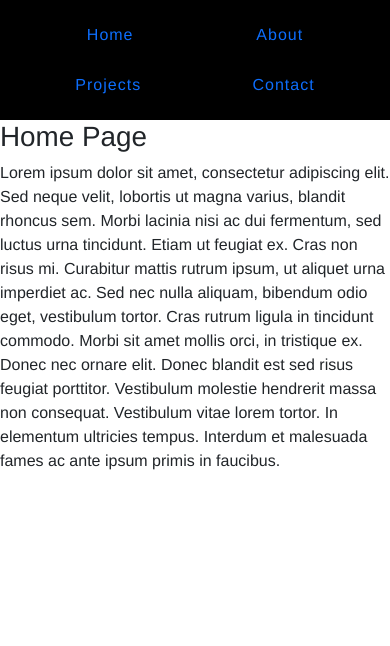
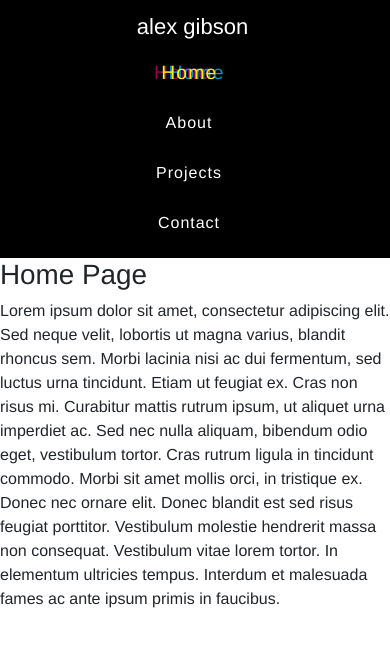
Before and after one commit to argibson02/Professional-Portfolio-React, a React (Create React App) app: page / in a window 390 px wide. Shown: the top 646 px of the page. Built offline with nearby package versions, Linux system fonts and the light colour scheme.

Commit message:
Cleaned up nav bar and transisitions. Coverted layout to bootstrap grid layout.

```diff
--- a/src/components/Nav.css
+++ b/src/components/Nav.css
@@ -15,6 +15,19 @@ nav {
     background-color: var(--bauhausBlack);
     color: var(--bauhausWhite);
 }
+
+.gibson-nav-brand {
+    align-items: center;
+    font-size: 36px;
+    padding-top: 0.5rem;
+    margin-left: 8px;
+    margin-right: 1rem;
+    text-decoration: none;
+    white-space: nowrap;
+    margin-block-start: 0px;
+    margin-block-end: 10px;
+}
+
 
 ul {
     display: flex;
@@ -35,9 +48,10 @@ li {
 }
 
 a {
-    text-decoration: none;
-    color: var(--bauhausWhite);
+    text-decoration: none !important;
+    color: var(--bauhausWhite) !important;
     letter-spacing: 1px;
+    font-size: 26px;
 }
 
 ul > li:hover {
@@ -48,9 +62,39 @@ ul > li:hover {
  li a:hover {
     transform: scale(1.15);
     text-decoration: none;
-    color: var(--bauhausYellow)
+    color: var(--bauhausYellow) !important;
+    /* transition: 30ms ease-in-out; */
+
 }
 
-.bauhausLinkActive {
+.gibson-li-active {
+    /* transition: 250ms ease-in-out; */
+    transform: scale(1.05);
+    text-shadow: 6px 0px 0px var(--bauhausBlue), -6px 0px 0px var(--bauhausRedBlur);
+}
 
+.gibson-a-active {
+    /* transition: 250ms ease-in-out; */
+    /* font-weight: 550; */
+    transform: scale(1.15);
+    color: var(--bauhausYellow) !important;
 }
+
+
+@media screen and (max-width: 768px) {
+    .gibson-nav-brand {
+        margin-left: 0px;
+        margin-right: 5px;
+        display: flex;
+        justify-content: center;
+        font-size: 22px;
+        padding-top: 0rem;
+        margin-block-end: 5px;
+    }
+    ul {
+        flex-direction: column;
+    }
+    a {
+        font-size: 16px;
+    }
+}
--- a/src/components/Nav.js
+++ b/src/components/Nav.js
@@ -11,40 +11,41 @@ const styles = {
 
 function Nav({ currentPage, handlePageChange }) {
   return (
-    <nav className="display-flex" style={styles.navbarStyle}>
-      <ul className="nav">
-        <li className="nav-item">
+    <nav className="display-flex row" style={styles.navbarStyle}>
+      <p className="gibson-nav-brand col-md-4">alex gibson</p>
+      <ul className="nav col-md-6">
+        <li className={currentPage === 'Home' ? 'nav-item gibson-li-active' : 'nav-item'}>
           <a
             href="#home"
             onClick={() => handlePageChange('Home')}
-            className={currentPage === 'Home' ? 'nav-link active' : 'nav-link'}
+            className={currentPage === 'Home' ? 'nav-link gibson-a-active' : 'nav-link'}
           >
             Home
           </a>
         </li>
-        <li className="nav-item">
+        <li className={currentPage === 'About' ? 'nav-item gibson-li-active' : 'nav-item'}>
           <a
             href="#about"
             onClick={() => handlePageChange('About')}
-            className={currentPage === 'About' ? 'nav-link active' : 'nav-link'}
+            className={currentPage === 'About' ? 'nav-link gibson-a-active' : 'nav-link'}
           >
             About
           </a>
         </li>
-        <li className="nav-item">
+        <li className={currentPage === 'Projects' ? 'nav-item gibson-li-active' : 'nav-item'}>
           <a
             href="#projects"
             onClick={() => handlePageChange('Projects')}
-            className={currentPage === 'Projects' ? 'nav-link active' : 'nav-link'}
+            className={currentPage === 'Projects' ? 'nav-link gibson-a-active' : 'nav-link'}
           >
             Projects
           </a>
         </li>
-        <li className="nav-item">
+        <li className={currentPage === 'Contact' ? 'nav-item gibson-li-active' : 'nav-item'}>
           <a
             href="#contact"
             onClick={() => handlePageChange('Contact')}
-            className={currentPage === 'Contact' ? 'nav-link active' : 'nav-link'}
+            className={currentPage === 'Contact' ? 'nav-link gibson-a-active' : 'nav-link'}
           >
             Contact
           </a>
--- a/src/components/PortfolioContainer.js
+++ b/src/components/PortfolioContainer.js
@@ -2,7 +2,7 @@ import React, { useState } from 'react';
 import Nav from './Nav';
 import Home from './pages/Home';
 import About from './pages/About';
-import Blog from './pages/Projects';
+import Projects from './pages/Projects';
 import Contact from './pages/Contact';
 
 export default function PortfolioContainer() {
@@ -16,8 +16,8 @@ export default function PortfolioContainer() {
     if (currentPage === 'About') {
       return <About />;
     }
-    if (currentPage === 'Blog') {
-      return <Blog />;
+    if (currentPage === 'Projects') {
+      return <Projects />;
     }
     return <Contact />;
   };
@@ -30,6 +30,7 @@ export default function PortfolioContainer() {
       <Nav currentPage={currentPage} handlePageChange={handlePageChange} />
       {/* Here we are calling the renderPage method which will return a component  */}
       {renderPage()}
+      {/* <Footer /> */}
     </div>
   );
 }
```
